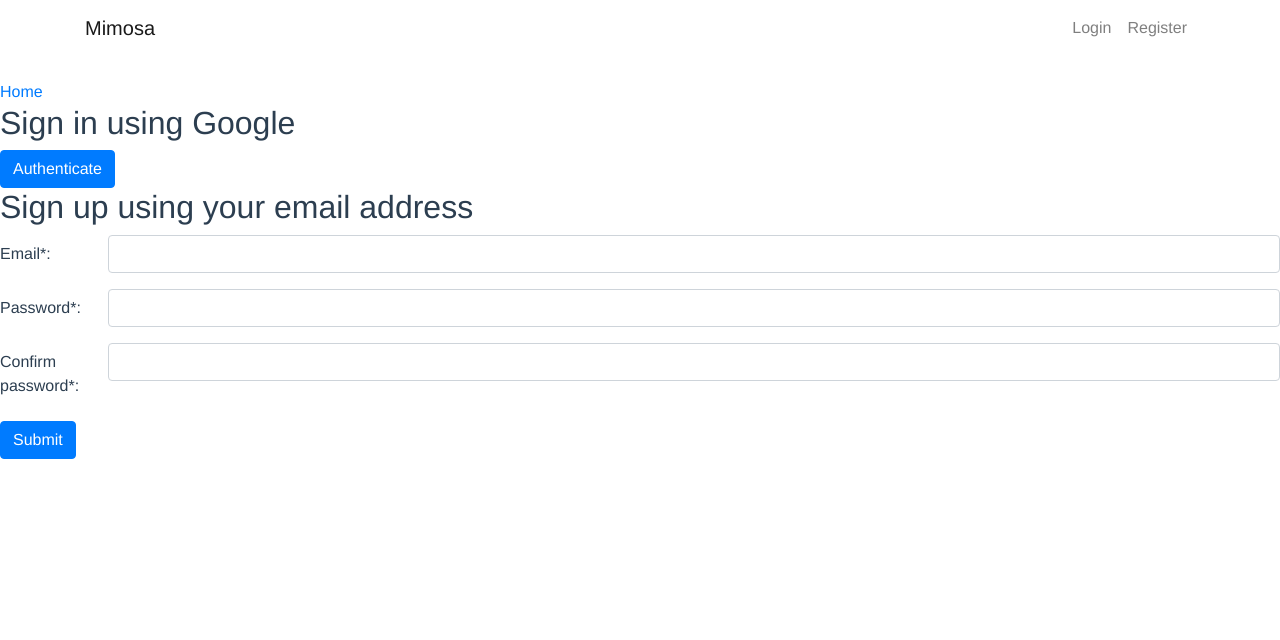
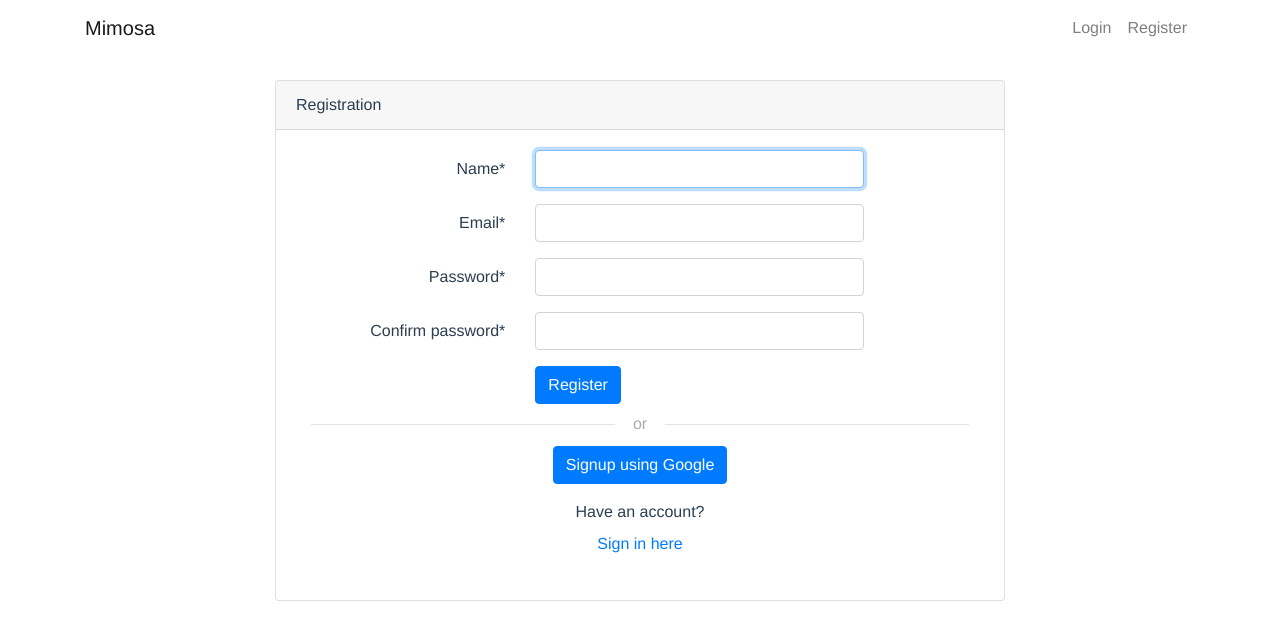
Before and after one commit to LanaSina/mimosa_science, a Vue app: page /register in a window 1280 px wide. Shown: the top 640 px of the page. Built offline with nearby package versions, Linux system fonts and the light colour scheme; no server answers; what vue-wysiwyg, vuefire would draw is missing.

Commit message:
Modify the template of the Signup component

```diff
--- a/src/views/Register.vue
+++ b/src/views/Register.vue
@@ -1,94 +1,147 @@
 <template>
-  <div class="home">
-    <router-link to="/">Home</router-link>
+  <div class="container">
+    <div class="row justify-content-center">
+      <div class="col-md-8">
+        <div class="card">
+          <div class="card-header">Registration</div>
+          <div class="card-body">
+            <div v-if="error" class="alert alert-danger">{{error}}</div>
+            <form action="#" @submit.prevent="submit">
+              <div class="form-group row">
+                <label for="name" class="col-md-4 col-form-label text-md-right">Name*</label>
+                <div class="col-md-6">
+                  <input
+                    id="name"
+                    type="name"
+                    class="form-control"
+                    name="name"
+                    value
+                    required
+                    autofocus
+                    v-model="form.name"
+                  />
+                </div>
+              </div>
+              <div class="form-group row">
+                <label for="email" class="col-md-4 col-form-label text-md-right">Email*</label>
 
-    <div>
-
-      <h2> Sign in using Google </h2>
-
-      <b-form @submit="onSubmitGoogle">
-        <b-button type="submit" variant="primary">Authenticate</b-button>
-      </b-form>
-
-      <h2> Sign up using your email address </h2>
-
-      <b-form @submit="onSubmitEmail" v-if="show">
-
-        <b-form-group id="email_group" label="Email*:" label-for="email" label-cols-sm="1">
-
-          <b-form-input id="email" type="email" v-model='email'></b-form-input>
-          <!-- This will only be shown if the preceding input has an invalid state -->
-          <b-form-invalid-feedback id="input-live-feedback">
-            Enter at least 3 letters
-          </b-form-invalid-feedback>
-
-        </b-form-group>
-
-        <b-form-group id="password_group" label="Password*:" label-for="password" label-cols-sm="1">
-          <b-form-input id="password" type="password" v-model='password'></b-form-input>
-          <b-form-invalid-feedback id="input-live-feedback">
-              Error when confirming password.
-          </b-form-invalid-feedback>
-        </b-form-group>
-
-        <b-form-group id="confirm_password_group" label="Confirm password*:" label-for="confirm_password" label-cols-sm="1">
-          <b-form-input id="confirm_password" type="password" v-model='password_confirm'></b-form-input>
-        </b-form-group>
-
-        <b-button type="submit" variant="primary">Submit</b-button>
-      </b-form>
+                <div class="col-md-6">
+                  <input
+                    id="email"
+                    type="email"
+                    class="form-control"
+                    name="email"
+                    value
+                    required
+                    autofocus
+                    v-model="form.email"
+                  />
+                </div>
               </div>
 
+              <div class="form-group row">
+                <label for="password" class="col-md-4 col-form-label text-md-right">Password*</label>
+
+                <div class="col-md-6">
+                  <input
+                    id="password"
+                    type="password"
+                    class="form-control"
+                    name="password"
+                    required
+                    v-model="form.password"
+                  />
+                </div>
               </div>
 
+              <div class="form-group row">
+                <label
+                  for="confirm_password"
+                  class="col-md-4 col-form-label text-md-right"
+                >Confirm password*</label>
+
+                <div class="col-md-6">
+                  <input
+                    id="confirm_password"
+                    type="password"
+                    class="form-control"
+                    name="password"
+                    required
+                    v-model="form.confirm_password"
+                  />
+                </div>
+              </div>
+
+              <div class="form-group row mb-0">
+                <div class="col-md-8 offset-md-4">
+                  <button type="submit" class="btn btn-primary">Register</button>
+                </div>
+              </div>
+
+              <div class="col-md-12">
+                <div class="login-or">
+                  <hr class="hr-or" />
+                  <span class="span-or">or</span>
+                </div>
+              </div>
+            </form>
+            <div class="col-md-12 mb-3">
+              <p class="text-center">
+                <b-form @submit="onSubmitGoogle">
+                  <b-button type="submit" variant="primary">Signup using Google</b-button>
+                </b-form>
+              </p>
+            </div>
+            <div class="form-group">
+              <p class="text-center">
+                Have an account?
+                <!-- <a href="register" id="signup">Sign up here</a> -->
+                <router-link to="login" class="nav-link" id="login">Sign in here</router-link>
+              </p>
+            </div>
+          </div>
+        </div>
+      </div>
+    </div>
+  </div>
 </template>
 
 <script>
-import Form from '@/components/Form.vue'
-const firebase = require('firebase/app');
-require('firebase/auth');
-
+import firebase from "firebase";
 export default {
-  name: 'home',
-  components: {
-
+  data() {
+    return {
+      form: {
+        name: "",
+        email: "",
+        password: "",
+        confirm_password: ""
       },
-  data: () => ({
-    show: true,
-    email: '',
-    password: '',
-    password_confirm: '',
-    email_state: true,
-    password_state: true,
-  }),
-  computed: {
-    // emailState() {
-    //   return this.email.length > 2 ? true : false
-    // }
+      error: null
+    };
   },
   methods: {
-    onSubmitEmail(evt) {
-      evt.preventDefault()
-      var navigate = this.$router;
-
-      if(this.password!=this.password_confirm){
-        password_confirm = false;
+	  submit() {
+			if (this.form.password != this.form.confirm_password) {
+				this.error = "The passwords are not the same!";
 			} else {
-        firebase.auth().createUserWithEmailAndPassword(this.email, this.password).catch(function(error) {
-          // Handle Errors here.
-          var error_code = error.code;
-          var error_message = error.message;
-
-          let error_str = error_code.concat(': ', error_message);
-          alert(error_str);
-
-          console.log('Error: ', error.message);
+				firebase
+					.auth()
+					.createUserWithEmailAndPassword(this.form.email, this.form.password)
+					.then(data => {
+					data.user
+						.updateProfile({
+						displayName: this.form.name
 						});
-
-        alert("User created!");
-        navigate.push('/');
+						this.$router.replace({name: "home"});
+						// .then(() => {});
+					})
+					.catch(err => {
+					this.error = err.message;
+					});
 			}
 		},
+
 		onSubmitGoogle(evt) {
             evt.preventDefault()
             var navigate = this.$router;
@@ -116,7 +169,75 @@ export default {
                 // ...
             });
         }
+  }
+};
+</script>
 
-  },
+<style scoped>
+body {
+  padding-top: 4.2rem;
+  padding-bottom: 4.2rem;
+  background: rgba(0, 0, 0, 0.76);
 }
-</script>
+a {
+  text-decoration: none !important;
+}
+
+.myform {
+  position: relative;
+  display: -ms-flexbox;
+  display: flex;
+  padding: 1rem;
+  -ms-flex-direction: column;
+  flex-direction: column;
+  width: 100%;
+  pointer-events: auto;
+  background-color: #fff;
+  background-clip: padding-box;
+  border: 1px solid rgba(0, 0, 0, 0.2);
+  border-radius: 1.1rem;
+  outline: 0;
+  max-width: 500px;
+}
+.tx-tfm {
+  text-transform: uppercase;
+}
+.mybtn {
+  border-radius: 50px;
+}
+
+.login-or {
+  position: relative;
+  color: #aaa;
+  margin-top: 10px;
+  margin-bottom: 10px;
+  padding-top: 10px;
+  padding-bottom: 10px;
+}
+.span-or {
+  display: block;
+  position: absolute;
+  left: 50%;
+  top: -2px;
+  margin-left: -25px;
+  background-color: #fff;
+  width: 50px;
+  text-align: center;
+}
+.hr-or {
+  height: 1px;
+  margin-top: 0px !important;
+  margin-bottom: 0px !important;
+}
+.google {
+  color: #666;
+  width: 100%;
+  height: 40px;
+  text-align: center;
+  outline: none;
+  border: 1px solid lightgrey;
+}
+form .error {
+  color: #ff0000;
+}
+</style>
```
Lines whose indentation alone changed are shown as unchanged.
